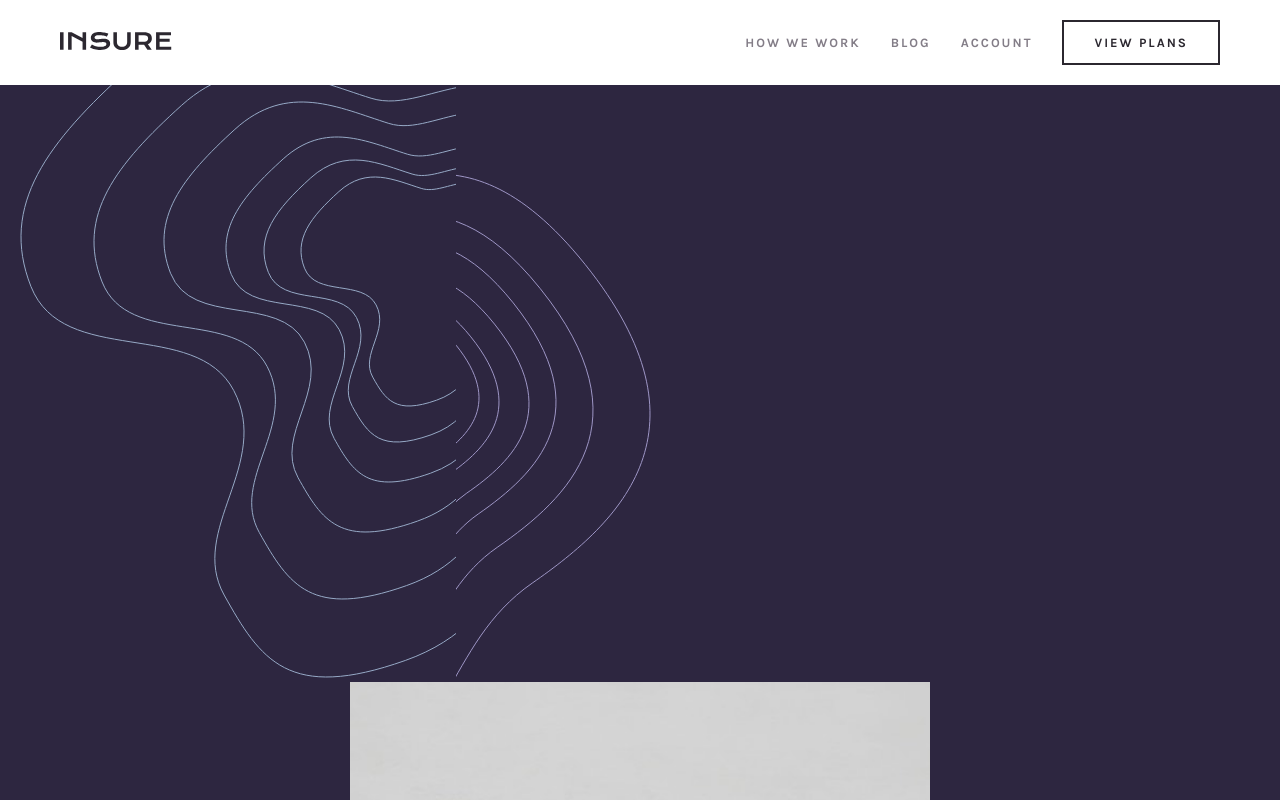
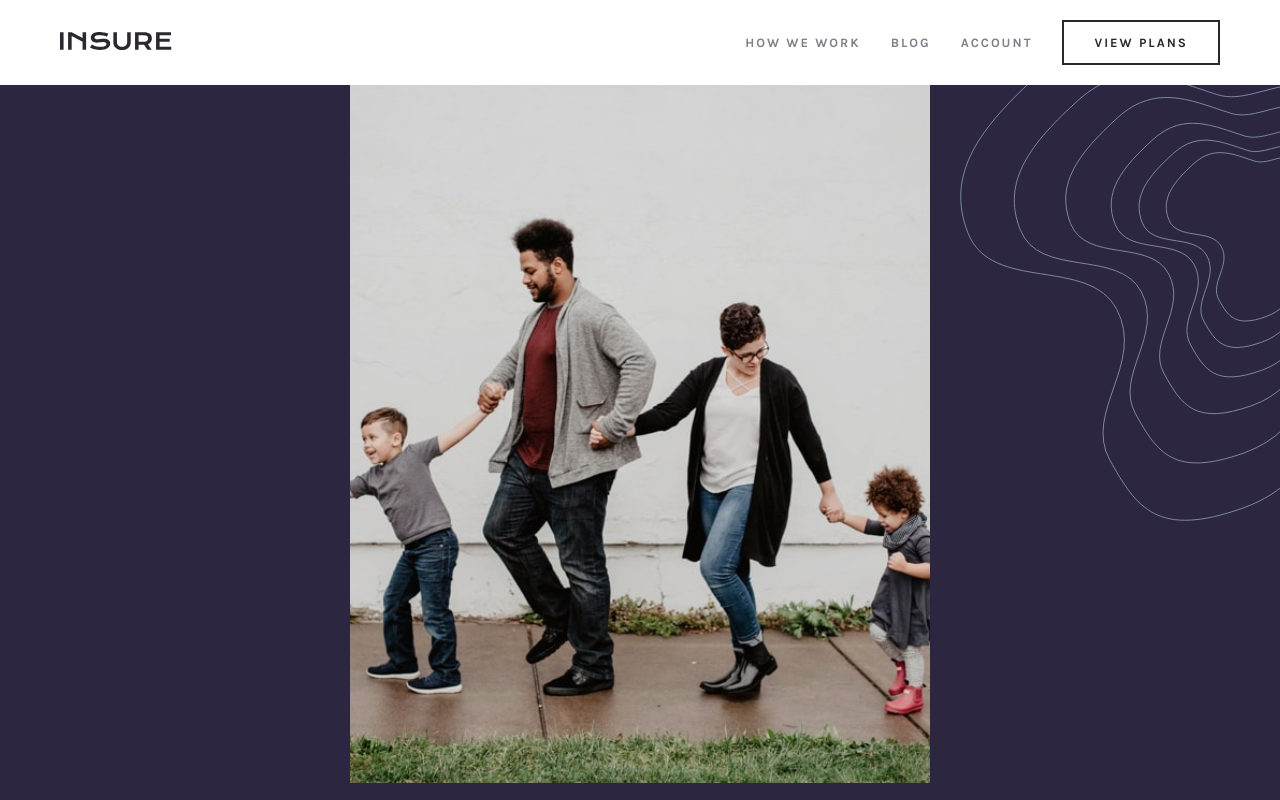
Before and after one commit to higor-costa/pagina-de-destino-insure, a React (Vite) app: page / in a window 1280 px wide. Shown: the top 800 px of the page. Built offline with nearby package versions, Linux system fonts and the light colour scheme.

Commit message:
Posiciona ilustrações do Header desktop

```diff
--- a/src/style/components/Header.module.scss
+++ b/src/style/components/Header.module.scss
@@ -111,6 +111,23 @@ body {
   @include device(l) {
     padding: 0 20px;
   }
+
+  .illustrationLeftDesktop,
+  .illustrationRightDesktop {
+    position: absolute;
+  }
+
+  .illustrationLeftDesktop {
+    left: 0;
+    top: 65%;
+    width: 10rem;
+  }
+
+  .illustrationRightDesktop {
+    right: 0;
+    top: 0;
+    width: 20rem;
+  }
 }
 
 .mainContent > .container {
```
